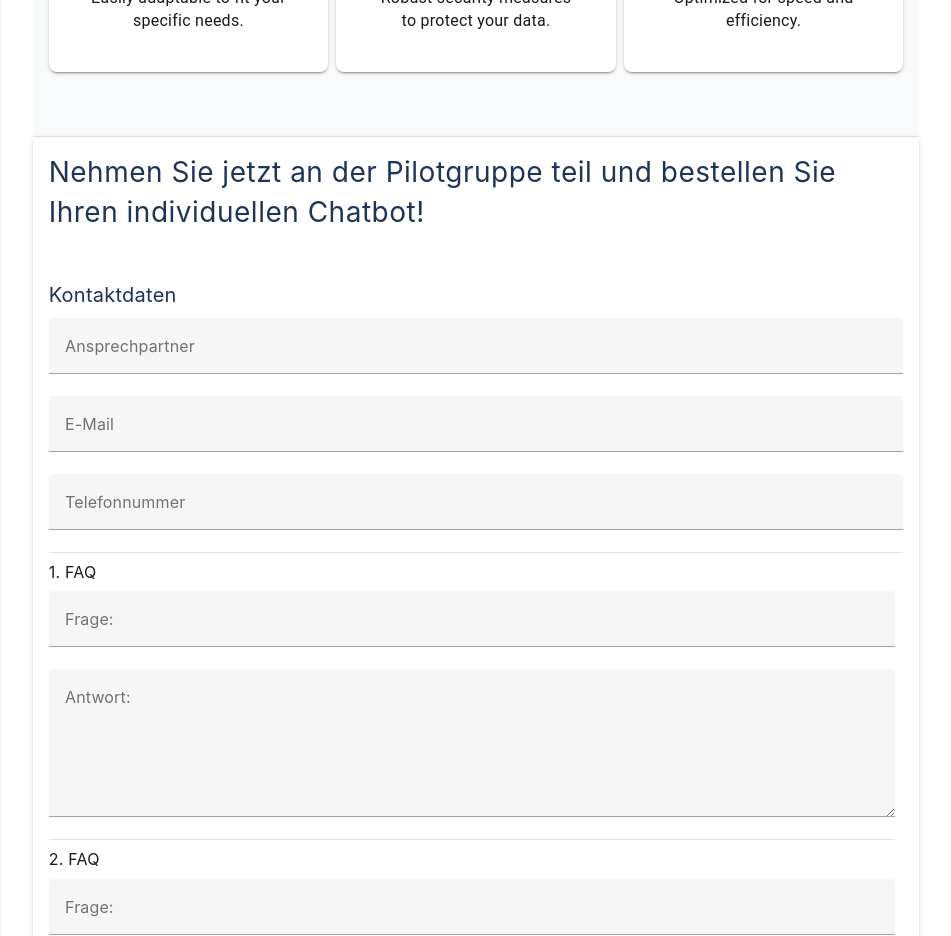
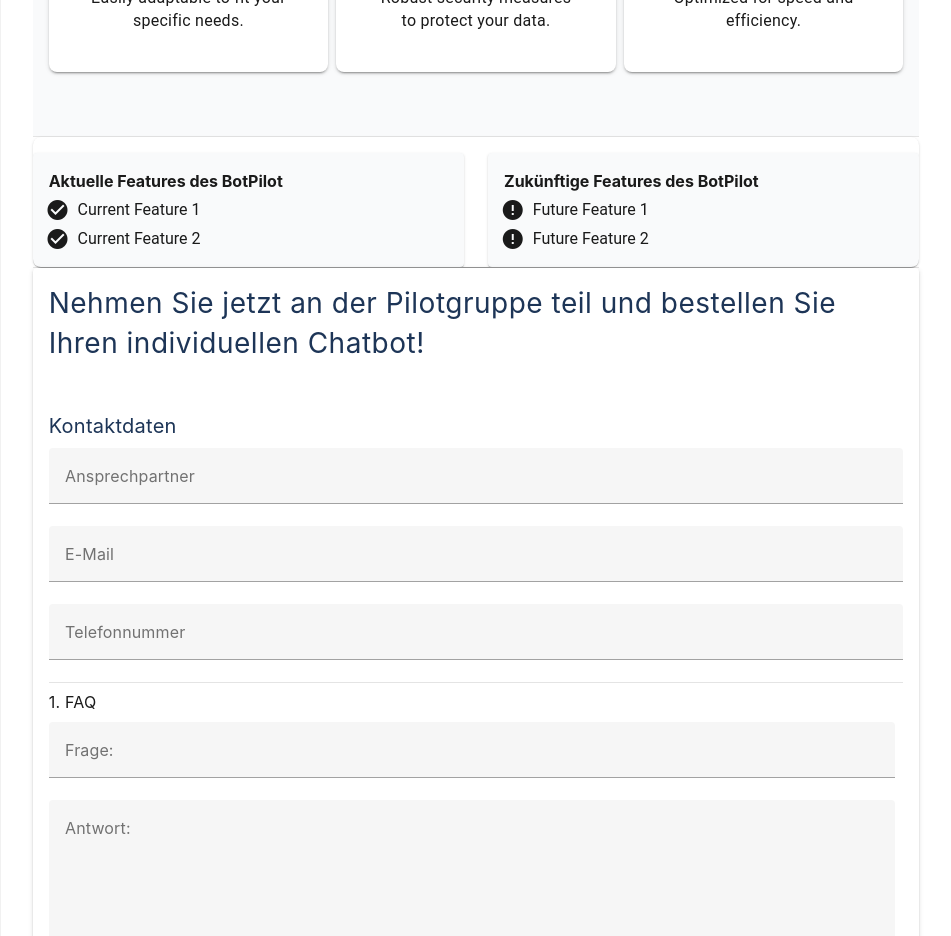
Before and after one commit to normanboettcher/BotPilot, a Vue app in the folder bot-pilot-web/chatme-web-app/: page / in a window 1280 px wide. Shown: the part 1220-2156 px from the top of the page, without its empty margins (164-1115 px from the left). Built offline with nearby package versions, Linux system fonts and the light colour scheme.

Commit message:
Added - Feature Item and FeatureList

```diff
--- a/bot-pilot-web/chatme-web-app/src/components/advantages/AdvantagesList.vue
+++ b/bot-pilot-web/chatme-web-app/src/components/advantages/AdvantagesList.vue
@@ -1,5 +1,5 @@
 <script setup lang="ts">
-import AdvantagesComponent from '@/components/advantages/AdvantagesComponent.vue'
+import AdvantageItem from '@/components/advantages/AdvantageItem.vue'
 import type { Advantage } from '@/components/domain/Advantage.ts'
 
 const advantages: Advantage[] = [
@@ -46,7 +46,7 @@
     </v-row>
     <v-row class="advantages-list" dense>
       <v-col v-for="(advantage, index) in advantages" :key="index" cols="12" sm="6" md="4">
-        <advantages-component :advantage="advantage" />
+        <advantage-item :advantage="advantage" />
       </v-col>
     </v-row>
   </v-container>
--- a/bot-pilot-web/chatme-web-app/src/components/demo/Demo.vue
+++ b/bot-pilot-web/chatme-web-app/src/components/demo/Demo.vue
@@ -3,6 +3,7 @@
 import DemoSlideShow from '@components/demo/DemoSlideShow.vue'
 import AdvantagesList from '@components/advantages/AdvantagesList.vue'
 import PilotForm from '@components/form/pilot/PilotForm.vue'
+import FeatureList from '@/components/feature/FeatureList.vue'
 </script>
 
 <template>
@@ -13,6 +14,8 @@
       <demo-slide-show />
       <v-divider class="demo-divider" />
       <advantages-list />
+      <v-divider class="demo-divider" />
+      <feature-list />
       <v-divider class="demo-divider" />
       <pilot-form />
     </v-card>
--- /dev/null
+++ b/bot-pilot-web/chatme-web-app/src/components/domain/Feature.ts
@@ -0,0 +1,4 @@
+export interface FeatureItemType {
+  icon?: string
+  title: string
+}
--- /dev/null
+++ b/bot-pilot-web/chatme-web-app/src/components/feature/FeatureItem.vue
@@ -0,0 +1,31 @@
+<script setup lang="ts">
+import { defineProps } from 'vue'
+import type { FeatureItemType } from '@domain/Feature.ts'
+
+defineProps<{ feature: FeatureItemType }>()
+</script>
+
+<template>
+  <div class="feature-item-container">
+    <div class="feature-item-presentation">
+      <v-icon class="feature-icon">{{ feature.icon ?? '' }}</v-icon>
+      <div class="feature-title">{{ feature.title }}</div>
+    </div>
+  </div>
+</template>
+
+<style scoped>
+.feature-item-container {
+  background-color: var(--color-background);
+  color: var(--color-text);
+}
+
+.v-icon {
+  padding-right: 1rem;
+}
+
+.feature-item-presentation {
+  display: flex;
+  align-items: flex-start;
+}
+</style>
--- /dev/null
+++ b/bot-pilot-web/chatme-web-app/src/components/feature/FeatureList.vue
@@ -0,0 +1,78 @@
+<script setup lang="ts">
+import type { FeatureItemType } from '@/components/domain/Feature.ts'
+import FeatureItem from '@/components/feature/FeatureItem.vue'
+
+const currentFeatures: FeatureItemType[] = [
+  {
+    title: 'Current Feature 1',
+    icon: 'mdi-check-circle',
+  },
+  {
+    title: 'Current Feature 2',
+    icon: 'mdi-check-circle',
+  },
+]
+
+const futureFeatures: FeatureItemType[] = [
+  {
+    title: 'Future Feature 1',
+    icon: 'mdi-alert-circle',
+  },
+  {
+    title: 'Future Feature 2',
+    icon: 'mdi-alert-circle',
+  },
+]
+</script>
+
+<template>
+  <v-card class="feature-list-container">
+    <v-row class="feature-list-row">
+      <v-col class="current-feature-col">
+        <v-card class="feature-card pa-4">
+          <h4 class="feature-col-title">Aktuelle Features des BotPilot</h4>
+          <div class="feature-item" v-for="(featureItem, index) in currentFeatures" :key="index">
+            <feature-item :feature="featureItem" />
+          </div>
+        </v-card>
+      </v-col>
+      <v-col class="future-feature-col">
+        <v-card class="feature-card pa-4">
+          <h4 class="feature-col-title">Zukünftige Features des BotPilot</h4>
+          <div class="feature-item" v-for="(featureItem, index) in futureFeatures" :key="index">
+            <feature-item :feature="featureItem" />
+          </div>
+        </v-card>
+      </v-col>
+    </v-row>
+  </v-card>
+</template>
+
+<style scoped>
+.feature-item {
+  padding-top: 0.3rem;
+  padding-left: 0.3rem;
+}
+
+.feature-card {
+  background-color: var(--color-background);
+}
+
+.feature-col-title {
+  color: var(--color-text);
+  font-family: var(--font-family), sans-serif;
+}
+
+.feature-list-container {
+  background-color: var(--color-card);
+  padding-top: 1rem;
+  border-radius: var(--border-radius);
+  width: 100%;
+}
+
+.feature-list-row {
+  display: flex;
+  flex-grow: 1;
+  padding: 0;
+}
+</style>
--- a/bot-pilot-web/chatme-web-app/tsconfig.json
+++ b/bot-pilot-web/chatme-web-app/tsconfig.json
@@ -4,6 +4,9 @@
     "paths": {
       "@components/*": [
         "./src/components/*"
+      ],
+      "@domain/*": [
+        "./src/components/domain/*"
       ]
     }
   },
--- a/bot-pilot-web/chatme-web-app/vite.config.ts
+++ b/bot-pilot-web/chatme-web-app/vite.config.ts
@@ -12,6 +12,7 @@
     alias: {
       '@': fileURLToPath(new URL('./src', import.meta.url)),
       '@components': fileURLToPath(new URL('./src/components', import.meta.url)),
+      '@domain': fileURLToPath(new URL('./src/components/domain', import.meta.url)),
     },
   },
 })
```
Also changed, not shown: bot-pilot-web/chatme-web-app/src/components/advantages/AdvantageItem.vue (renamed from bot-pilot-web/chatme-web-app/src/components/advantages/AdvantagesComponent.vue).
